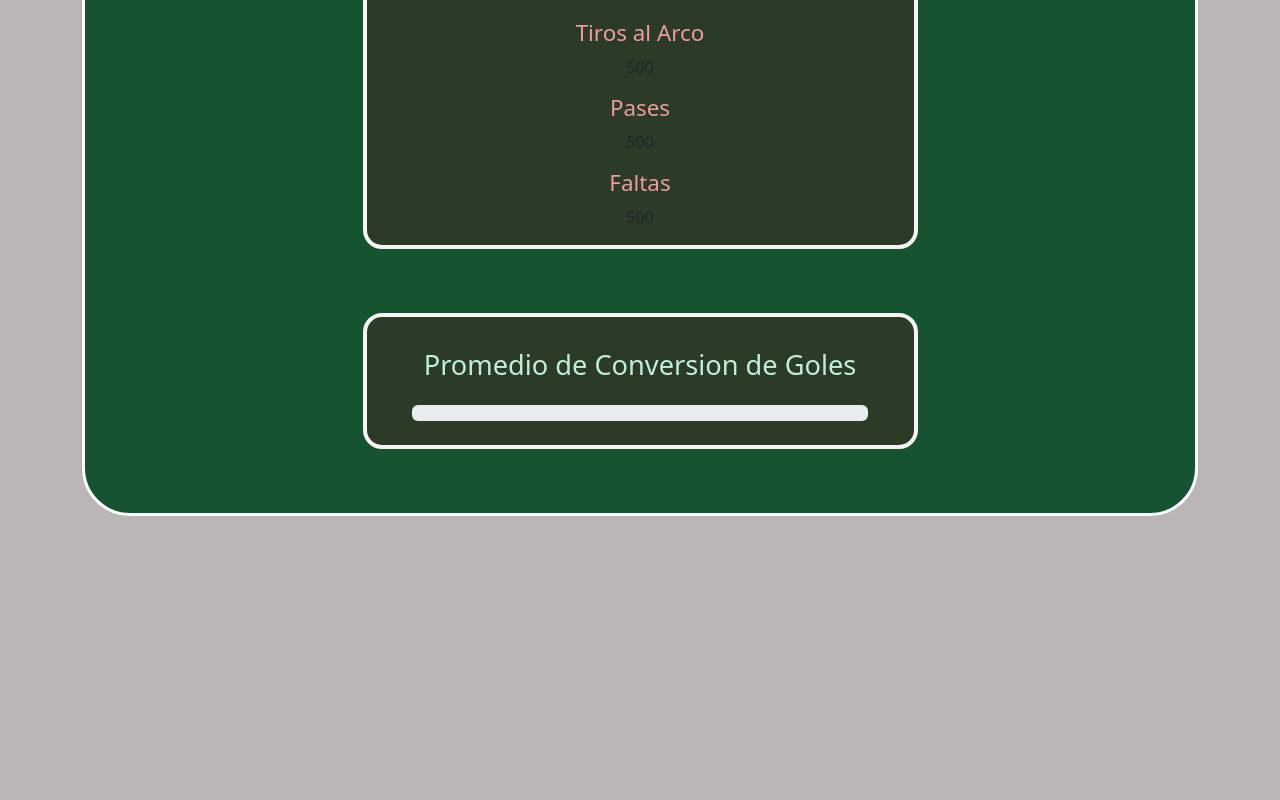
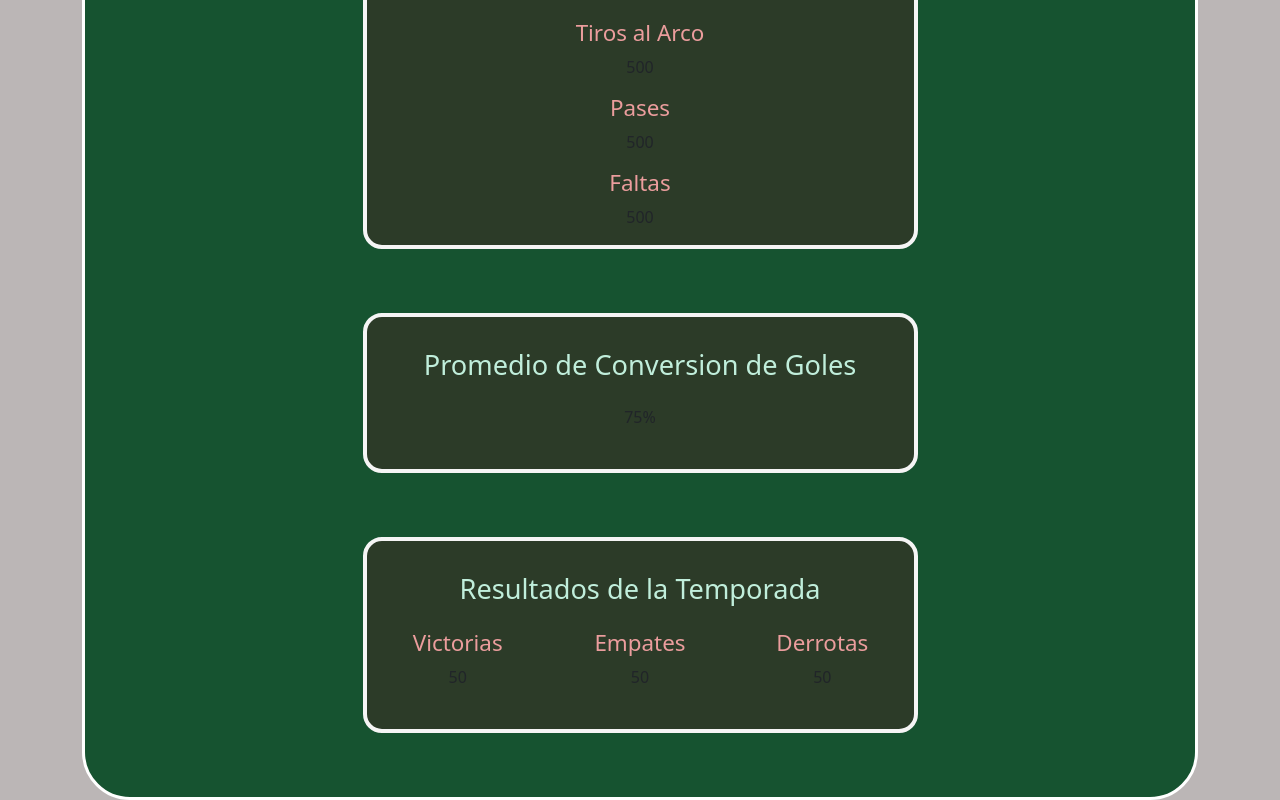
Before and after one commit to Jose-pe/CiencianoFront, a React (Create React App) app: page /estadisticas in a window 1280 px wide. Shown: the part 512-1312 px from the top of the page. Before the commit the page ends 1028 px from the top, so only its background shows below. Built offline with nearby package versions, Linux system fonts and the light colour scheme.

Commit message:
detalles y configuraciones

```diff
--- a/public/index.html
+++ b/public/index.html
@@ -7,7 +7,7 @@
     <meta name="theme-color" content="#000000" />
     <meta
       name="description"
-      content="Web site created using create-react-app"
+      content="Web de el club peruano más grande."
     />
     <link rel="apple-touch-icon" href="%PUBLIC_URL%/logo192.png" />
     <!--
--- a/src/Componentes/Stats.js
+++ b/src/Componentes/Stats.js
@@ -60,15 +60,32 @@ export function Stats(){
                  <h4 className='subtitle'>Promedio de Conversion de Goles</h4>
                  <div className='row justify-content-center'>
                         <div className='col-10 mt-2 mb-4'>
-                        <div class="progress">
-                         <div class="progress-bar" role="progressbar" aria-valuenow="35" aria-valuemin="0" aria-valuemax="100">
-
-                         </div>
-                        </div>
+                                <p>75%</p>
                         </div>
                  </div>
                  </div>
                  </div>
+
+                  <div className='row justify-content-center'>
+                 <div className='col-6 text-center' id='contentstats'>
+                 <h4 className='subtitle'>Resultados de la Temporada</h4>
+                 <div className='row justify-content-center'>
+                        <div className='col-4 mt-2 mb-4'>
+                                <h4 className='litletitle'>Victorias</h4>
+                                <p>50</p>
+                        </div>
+                        <div className='col-4 mt-2 mb-4'>
+                                <h4 className='litletitle'>Empates</h4>
+                                <p>50</p>
+                        </div>
+                        <div className='col-4 mt-2 mb-4'>
+                                <h4 className='litletitle'>Derrotas</h4>
+                                <p>50</p>
+                        </div>
+                 </div>
+                 </div>
+                 </div>
+
                 </div>
 
 
```
